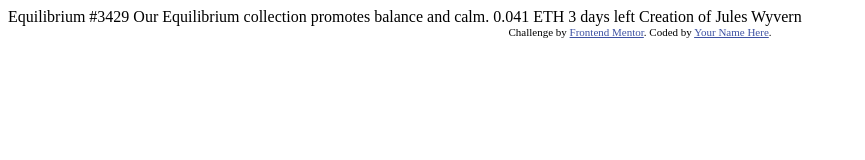
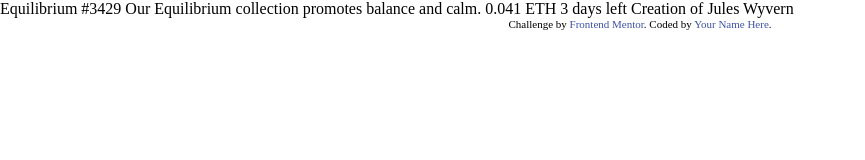
Before and after one commit to diegotorres9/nft-preview-card, a plain HTML site: page index.html in a window 1280 px wide. Shown: the whole page, without its empty margins (0-865 px from the left). Drawn offline with Linux system fonts and the light colour scheme.

Commit message:
reset css link added to head

```diff
--- a/index.html
+++ b/index.html
@@ -5,7 +5,7 @@
   <meta name="viewport" content="width=device-width, initial-scale=1.0"> <!-- displays site properly based on user's device -->
 
   <link rel="icon" type="image/png" sizes="32x32" href="./images/favicon-32x32.png">
-
+  <link rel="stylesheet" href="reset.css">
   <title>Frontend Mentor | NFT preview card component</title>
 
   <!-- Feel free to remove these styles or customise in your own stylesheet 👍 -->
```
